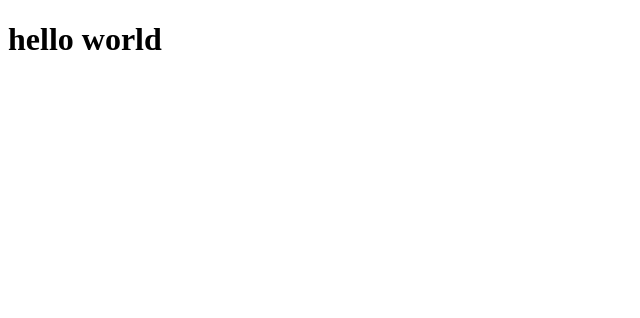
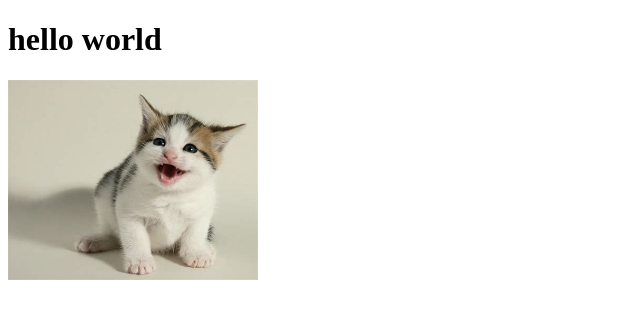
Before and after one commit to campcat1/campcat1.github.io, a plain HTML site: page index.html in a window 1280 px wide. Shown: the whole page, without its empty margins (0-640 px from the left). Drawn offline with Linux system fonts and the light colour scheme.

Commit message:
added image

```diff
--- a/index.html
+++ b/index.html
@@ -2,5 +2,9 @@
 
 <body>
     <h1>hello world</h1>
+    <div>
+        <img src="gatino_hello_world.jpeg" height="200">
+    </div>
+
 
 </body>
```
Also changed, not shown: gatino_hello_world.jpeg (added).
